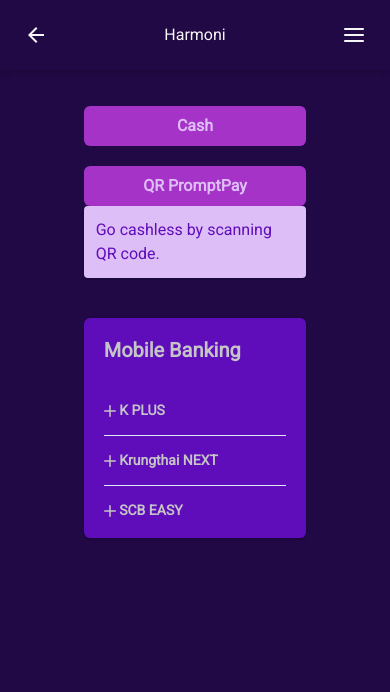
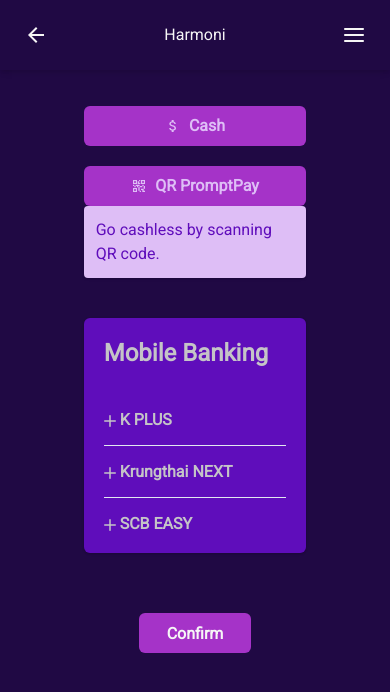
Before and after one commit to CS23-IntegrateProject-1/frontend-integrated, a React (Vite) app: page /venue/1/payment in a window 390 px wide. Shown: the top 692 px of the page. Built offline with nearby package versions, Linux system fonts and the light colour scheme.

Commit message:
[UPDATE] Features
- Add leftIcon Props to button component
- Add Confirm Button
- Change text size in mobile banking list
- Add icon to cash and qr promptpay

```diff
--- a/package.json
+++ b/package.json
@@ -22,6 +22,7 @@
     "match-sorter": "^6.3.1",
     "react": "^18.2.0",
     "react-dom": "^18.2.0",
+    "react-icons": "^4.11.0",
     "react-router-dom": "^6.16.0",
     "socket.io-client": "^4.7.2",
     "sort-by": "^1.2.0"
--- a/src/components/buttons/ButtonComponent.tsx
+++ b/src/components/buttons/ButtonComponent.tsx
@@ -1,5 +1,5 @@
 import { Button } from "@chakra-ui/react";
-import { FC } from "react";
+import {ReactElement, FC } from "react";
 
 interface ButtonProps {
   text: string;
@@ -7,6 +7,7 @@ interface ButtonProps {
   textColor?: string;
   borderColor?: string;
   bgHover?: string;
+  leftIcon?: ReactElement | null;
 }
 
 // this is a purple button with white text default, you can import this component and pass other prop specify below to change it
@@ -17,6 +18,7 @@ export const ButtonComponent: FC<ButtonProps> = ({
   textColor,
   borderColor,
   bgHover,
+  leftIcon
 }) => {
   return (
     <Button
@@ -26,6 +28,7 @@ export const ButtonComponent: FC<ButtonProps> = ({
       color={!textColor ? "white" : textColor}
       borderColor={!borderColor ? "" : borderColor}
       _hover={{ bg: !bgHover ? "brand.300" : bgHover }}
+      leftIcon={leftIcon!}
     >
       {text}
     </Button>
--- /dev/null
+++ b/src/features/feature08/pages/Confirm/ConfirmButton.tsx
@@ -0,0 +1,16 @@
+import { ButtonComponent } from "../../../../components/buttons/ButtonComponent"
+import { Box } from "@chakra-ui/react"
+export const ConfirmButton = () => {
+    return (
+        <Box
+      display={"flex"}
+      flexDirection={"column"}
+      justifyContent={"center"}
+      alignItems={"center"}
+      margin={10}
+      width={"50%"}
+    >
+        <ButtonComponent text="Confirm" />
+    </Box>
+    )
+}
--- a/src/features/feature08/pages/MobileBanking/MobileBankingList.tsx
+++ b/src/features/feature08/pages/MobileBanking/MobileBankingList.tsx
@@ -21,23 +21,23 @@ export const MobileBankingList = () => {
     >
       <Card width={"70%"} backgroundColor={"#5F0DBB"} color={"#C5C4C7"}>
         <CardHeader>
-          <Heading size="md">Mobile Banking</Heading>
+          <Heading size="lg">Mobile Banking</Heading>
         </CardHeader>
 
         <CardBody>
           <Stack divider={<StackDivider />} spacing="4">
             <Box>
-              <Heading size="xs" textTransform="uppercase">
+              <Heading size="sm" textTransform="uppercase">
                 <AddIcon boxSize={3} /> k plus
               </Heading>
             </Box>
             <Box>
-              <Heading size="xs">
+              <Heading size="sm">
                 <AddIcon boxSize={3} /> Krungthai NEXT
               </Heading>
             </Box>
             <Box>
-              <Heading size="xs" textTransform="uppercase">
+              <Heading size="sm" textTransform="uppercase">
                 <AddIcon boxSize={3} /> scb easy
               </Heading>
             </Box>
--- a/src/features/feature08/pages/Payment/SelectPayment.tsx
+++ b/src/features/feature08/pages/Payment/SelectPayment.tsx
@@ -1,7 +1,9 @@
 import { ButtonComponent } from "../../../../components/buttons/ButtonComponent"
 import { QrCodeButton } from "../QrCode/QrCodeButton"
 import { MobileBankingList } from "../MobileBanking/MobileBankingList"
-import { Box } from "@chakra-ui/react"
+import { ConfirmButton } from "../Confirm/ConfirmButton";
+import { Box } from "@chakra-ui/react";
+import {MdAttachMoney} from "react-icons/md"
 
 export const SelectPayment = () => {
     return (
@@ -12,9 +14,10 @@ export const SelectPayment = () => {
         alignItems={"center"}
         margin={5}
       >
-        <ButtonComponent textColor="#DEBEF6" text="Cash" />
+        <ButtonComponent leftIcon={<MdAttachMoney />} textColor="#DEBEF6" text="Cash" />
         <QrCodeButton />
         <MobileBankingList />
+        <ConfirmButton />
         </Box>
     )
 }
--- a/src/features/feature08/pages/QrCode/QrCodeButton.tsx
+++ b/src/features/feature08/pages/QrCode/QrCodeButton.tsx
@@ -2,6 +2,7 @@ import { ButtonComponent } from "../../../../components/buttons/ButtonComponent"
 import { Box } from "@chakra-ui/react";
 import { Card, CardBody } from "@chakra-ui/react";
 import { Text } from "@chakra-ui/react";
+import {MdOutlineQrCode2} from "react-icons/md";
 
 export const QrCodeButton = () => {
   return (
@@ -13,7 +14,7 @@ export const QrCodeButton = () => {
       margin={5}
       width={"100%"}
     >
-      <ButtonComponent textColor="#DEBEF6" text="QR PromptPay" />
+      <ButtonComponent leftIcon={<MdOutlineQrCode2 />} textColor="#DEBEF6" text="QR PromptPay" />
       <Card size={"sm"} width={"70%"} backgroundColor={"#DEBEF6"}>
         <CardBody>
           <Text color={"#5F0DBB"}>
```
Also changed, not shown: 1 other file (tests, documents, lock files or other folders).
